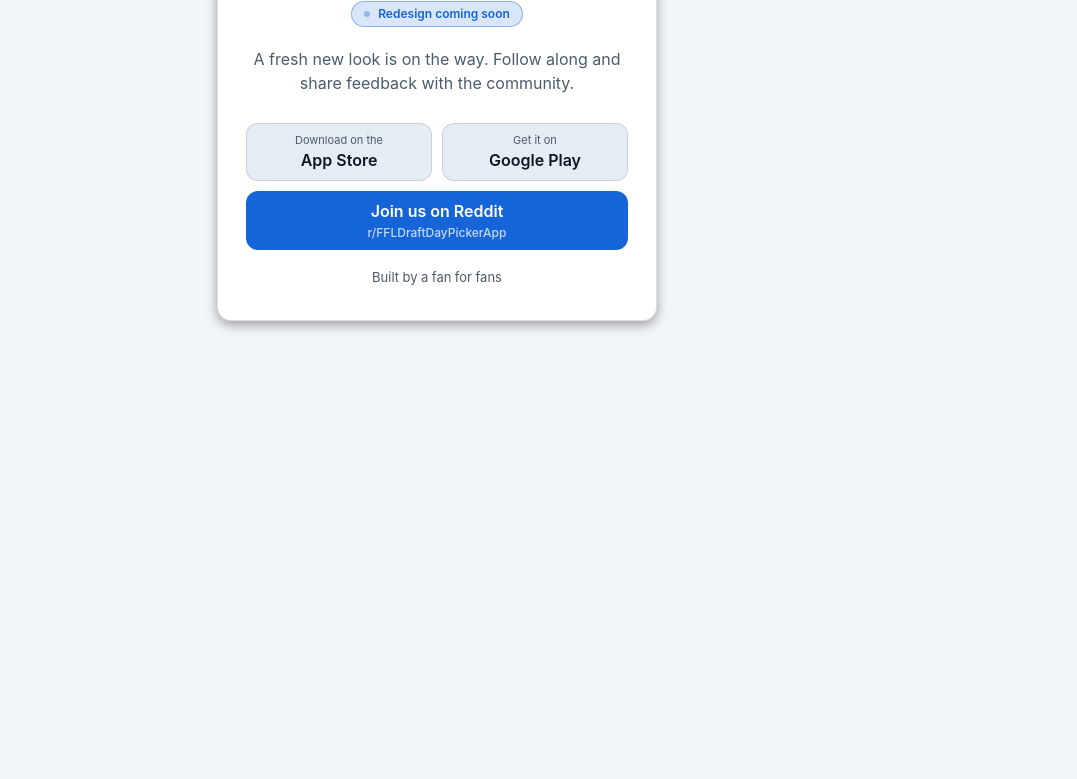
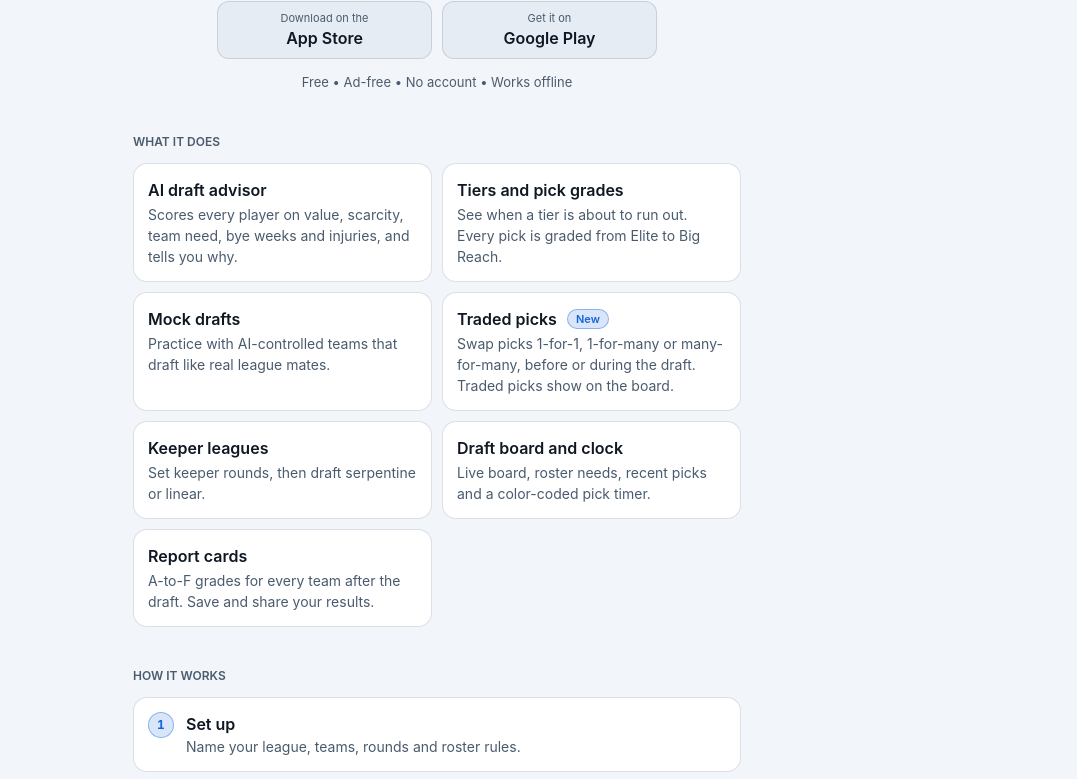
Before and after one commit to jdnorton22/fantasy-draft-data, a plain HTML site: page index.html in a window 1280 px wide. Shown: the part 332-1111 px from the top of the page, without its empty margins (203-1280 px from the left). Before the commit the page ends 800 px from the top, so only its background shows below. Drawn offline with Linux system fonts and the light colour scheme.

Commit message:
Update index.html

```diff
--- a/index.html
+++ b/index.html
@@ -13,8 +13,9 @@
     <meta charset="UTF-8">
     <meta name="viewport" content="width=device-width, initial-scale=1.0">
     <meta name="color-scheme" content="dark light">
-    <title>FFL Draft Day Picker - Redesign Coming Soon</title>
-    <meta name="description" content="FFL Draft Day Picker is getting a redesign. Join the community on Reddit for updates.">
+    <title>FFL Draft Day Picker - Fantasy Football Draft Kit &amp; AI Draft Assistant</title>
+    <meta name="description" content="Free fantasy football draft kit with AI pick recommendations, tiers, mock drafts, pick swaps and draft grades. Your live draft day companion for Android and iOS.">
+    <meta name="keywords" content="fantasy football draft kit, fantasy football draft app, AI draft assistant, live draft tool, mock draft, draft grades, VBD scoring, keeper league">
     <meta name="author" content="FFL Draft Day Picker">
     <meta name="robots" content="index, follow">
     <link rel="canonical" href="https://ffldraftdaypicker.com/">
@@ -22,8 +23,8 @@
     <link rel="apple-touch-icon" href="FootballIcon1024.png">
 
     <meta property="og:type" content="website">
-    <meta property="og:title" content="FFL Draft Day Picker - Redesign Coming Soon">
-    <meta property="og:description" content="A fresh new look is on the way. Join the community on Reddit for updates.">
+    <meta property="og:title" content="FFL Draft Day Picker - Fantasy Football Draft Kit &amp; AI Draft Assistant">
+    <meta property="og:description" content="Free, ad-free draft kit with AI recommendations, mock drafts and draft grades. Android and iOS.">
     <meta property="og:image" content="https://ffldraftdaypicker.com/FootballIcon1024.png">
     <meta property="og:url" content="https://ffldraftdaypicker.com/">
     <meta property="og:site_name" content="FFL Draft Day Picker">
@@ -52,107 +53,86 @@
             }
         }
         * { margin: 0; padding: 0; box-sizing: border-box; }
-        html, body { height: 100%; }
         body {
             font-family: -apple-system, BlinkMacSystemFont, 'SF Pro Text', 'Segoe UI', Roboto, sans-serif;
             background: var(--bg);
             color: var(--text1);
             line-height: 1.5;
-            display: flex;
-            align-items: center;
-            justify-content: center;
-            padding: 24px 16px;
             -webkit-font-smoothing: antialiased;
         }
-        /* One soft ice-blue glow, nothing else */
         body::before {
             content: '';
-            position: fixed; inset: 0; pointer-events: none;
+            position: fixed; inset: 0; pointer-events: none; z-index: -1;
             background: radial-gradient(ellipse 70% 45% at 50% 0%, color-mix(in srgb, var(--signal) 14%, transparent), transparent 70%);
         }
-        .card {
-            position: relative;
-            width: 100%;
-            max-width: 440px;
-            padding: 40px 28px 32px;
-            text-align: center;
-            background: var(--surface);
-            border: 1px solid var(--hairline);
-            border-radius: 14px;
-            box-shadow: 0 4px 12px rgba(0, 0, 0, 0.35);
-            animation: rise 0.6s ease both;
+        main { max-width: 640px; margin: 0 auto; padding: 56px 16px 32px; }
+        section { margin-top: 40px; }
+        a:focus-visible, button:focus-visible { outline: 2px solid var(--signal); outline-offset: 3px; }
+
+        /* Hero */
+        .hero { text-align: center; animation: rise 0.6s ease both; }
+        .icon {
+            width: 80px; height: 80px; border-radius: 18px;
+            border: 1px solid var(--hairline); margin-bottom: 20px;
         }
-        .icon {
-            width: 72px; height: 72px;
-            border-radius: 16px;
-            border: 1px solid var(--hairline);
-            margin-bottom: 20px;
-        }
-        h1 {
-            font-size: 1.6rem;
-            font-weight: 700;
-            letter-spacing: -0.01em;
-            line-height: 1.2;
-            margin-bottom: 14px;
-        }
+        h1 { font-size: clamp(1.7rem, 6vw, 2.2rem); font-weight: 700; letter-spacing: -0.01em; line-height: 1.15; margin-bottom: 10px; }
+        .lead { color: var(--text2); font-size: 1.05rem; max-width: 480px; margin: 0 auto 18px; }
         .pill {
             display: inline-flex; align-items: center; gap: 8px;
-            height: 26px; padding: 0 12px;
-            border-radius: 999px;
-            font-size: 12px; font-weight: 600;
+            height: 26px; padding: 0 12px; border-radius: 999px;
+            font-size: 12px; font-weight: 600; color: var(--signal);
+            background: color-mix(in srgb, var(--signal) 16%, transparent);
+            border: 1px solid color-mix(in srgb, var(--signal) 40%, transparent);
+            margin-bottom: 24px;
+        }
+        .pill i { width: 6px; height: 6px; border-radius: 50%; background: var(--signal); animation: pulse 2s ease-in-out infinite; }
+
+        /* Buttons */
+        .stores { display: grid; grid-template-columns: 1fr 1fr; gap: 10px; max-width: 440px; margin: 0 auto 10px; }
+        .btn-store, .btn {
+            display: flex; flex-direction: column; align-items: center; justify-content: center;
+            min-height: 56px; padding: 8px 12px; border-radius: 12px;
+            text-decoration: none; transition: transform 0.2s, filter 0.2s, border-color 0.2s;
+        }
+        .btn-store { background: var(--raised); border: 1px solid var(--hairline); color: var(--text1); }
+        .btn-store small { font-size: 11px; color: var(--text2); }
+        .btn-store span { font-size: 16px; font-weight: 600; }
+        .btn-store:hover { transform: translateY(-1px); border-color: color-mix(in srgb, var(--signal) 50%, transparent); }
+        .btn { max-width: 440px; margin: 0 auto; background: var(--signal); color: var(--on-signal); font-size: 16px; font-weight: 600; }
+        .btn small { font-size: 12px; font-weight: 500; opacity: 0.75; margin-top: 1px; }
+        .btn:hover { transform: translateY(-1px); filter: brightness(1.08); }
+        .meta { margin-top: 14px; font-size: 13px; color: var(--text2); }
+
+        /* Cards */
+        h2 { font-size: 12px; font-weight: 600; color: var(--text2); margin-bottom: 12px; }
+        .grid { display: grid; grid-template-columns: repeat(auto-fit, minmax(260px, 1fr)); gap: 10px; }
+        .tile { background: var(--surface); border: 1px solid var(--hairline); border-radius: 14px; padding: 14px; }
+        .tile h3 { font-size: 16px; font-weight: 600; margin-bottom: 2px; }
+        .new {
+            display: inline-block; vertical-align: 2px; margin-left: 6px;
+            padding: 1px 8px; border-radius: 999px; font-size: 11px; font-weight: 600;
             color: var(--signal);
             background: color-mix(in srgb, var(--signal) 16%, transparent);
             border: 1px solid color-mix(in srgb, var(--signal) 40%, transparent);
-            margin-bottom: 20px;
         }
-        .pill i {
-            width: 6px; height: 6px; border-radius: 50%;
-            background: var(--signal);
-            animation: pulse 2s ease-in-out infinite;
+        .tile p { font-size: 14px; color: var(--text2); }
+        .steps { list-style: none; counter-reset: s; display: grid; gap: 10px; }
+        .steps li {
+            counter-increment: s; background: var(--surface); border: 1px solid var(--hairline);
+            border-radius: 14px; padding: 14px 14px 14px 52px; position: relative; font-size: 14px; color: var(--text2);
         }
-        p {
-            color: var(--text2);
-            font-size: 1rem;
-            margin-bottom: 28px;
+        .steps li::before {
+            content: counter(s); position: absolute; left: 14px; top: 14px;
+            width: 24px; height: 24px; border-radius: 50%; display: grid; place-items: center;
+            font-size: 12px; font-weight: 700; font-variant-numeric: tabular-nums;
+            color: var(--signal); background: color-mix(in srgb, var(--signal) 16%, transparent);
+            border: 1px solid color-mix(in srgb, var(--signal) 40%, transparent);
         }
-        .btn {
-            display: flex; flex-direction: column; align-items: center; justify-content: center;
-            min-height: 56px;
-            padding: 8px 20px;
-            border-radius: 12px;
-            background: var(--signal);
-            color: var(--on-signal);
-            font-size: 16px; font-weight: 600;
-            text-decoration: none;
-            transition: transform 0.2s, filter 0.2s;
-        }
-        .stores {
-            display: grid; grid-template-columns: 1fr 1fr; gap: 10px;
-            margin-bottom: 10px;
-        }
-        .btn-store {
-            display: flex; flex-direction: column; align-items: center; justify-content: center;
-            min-height: 56px; padding: 8px 12px;
-            border-radius: 12px;
-            background: var(--raised);
-            border: 1px solid var(--hairline);
-            color: var(--text1);
-            text-decoration: none;
-            transition: transform 0.2s, border-color 0.2s;
-        }
-        .btn-store small { font-size: 11px; color: var(--text2); }
-        .btn-store span { font-size: 16px; font-weight: 600; }
-        .btn-store:hover { transform: translateY(-1px); border-color: color-mix(in srgb, var(--signal) 50%, transparent); }
-        .btn-store:focus-visible { outline: 2px solid var(--signal); outline-offset: 3px; }
-        .btn small { font-size: 12px; font-weight: 500; opacity: 0.75; margin-top: 1px; }
-        .btn:hover { transform: translateY(-1px); filter: brightness(1.08); }
-        .btn:focus-visible { outline: 2px solid var(--signal); outline-offset: 3px; }
-        .handle {
-            margin-top: 18px;
-            font-size: 13px;
-            color: var(--text2);
-            font-variant-numeric: tabular-nums;
-        }
+        .steps b { display: block; color: var(--text1); font-size: 16px; font-weight: 600; }
+
+        .cta { text-align: center; }
+        footer { text-align: center; font-size: 13px; color: var(--text2); padding: 8px 16px 40px; }
+
         /* Menu */
         .menu-btn {
             position: fixed; top: 16px; right: 16px; z-index: 30;
@@ -162,40 +142,30 @@
             cursor: pointer; transition: border-color 0.2s;
         }
         .menu-btn:hover { border-color: color-mix(in srgb, var(--signal) 50%, transparent); }
-        .menu-btn:focus-visible { outline: 2px solid var(--signal); outline-offset: 3px; }
         .menu-btn span { display: block; width: 18px; height: 2px; border-radius: 2px; background: var(--signal); transition: transform 0.25s, opacity 0.25s; }
         .menu-btn.open span:nth-child(1) { transform: translateY(7px) rotate(45deg); }
         .menu-btn.open span:nth-child(2) { opacity: 0; }
         .menu-btn.open span:nth-child(3) { transform: translateY(-7px) rotate(-45deg); }
-        .menu-overlay {
-            position: fixed; inset: 0; z-index: 10; background: rgba(0, 0, 0, 0.55);
-            opacity: 0; pointer-events: none; transition: opacity 0.25s;
-        }
+        .menu-overlay { position: fixed; inset: 0; z-index: 10; background: rgba(0, 0, 0, 0.55); opacity: 0; pointer-events: none; transition: opacity 0.25s; }
         .menu-overlay.open { opacity: 1; pointer-events: auto; }
         .menu {
             position: fixed; top: 0; right: 0; bottom: 0; z-index: 20;
             width: min(280px, 85vw); padding: 76px 20px 24px;
             background: var(--surface); border-left: 1px solid var(--hairline);
-            transform: translateX(100%); visibility: hidden;
-            transition: transform 0.3s ease, visibility 0.3s;
+            transform: translateX(100%); visibility: hidden; transition: transform 0.3s ease, visibility 0.3s;
         }
         .menu.open { transform: none; visibility: visible; }
-        .menu h2 {
-            font-size: 12px; font-weight: 600; color: var(--text2);
-            margin: 0 0 8px;
-        }
-        .menu h2:not(:first-child) { margin-top: 24px; }
         .menu a {
             display: flex; align-items: center; min-height: 44px;
             color: var(--text1); text-decoration: none; font-size: 16px; font-weight: 500;
             border-bottom: 1px solid var(--hairline);
         }
         .menu a:hover { color: var(--signal); }
-        .menu a:focus-visible { outline: 2px solid var(--signal); outline-offset: 2px; }
+
         @keyframes rise { from { opacity: 0; transform: translateY(12px); } to { opacity: 1; transform: none; } }
         @keyframes pulse { 0%, 100% { opacity: 1; } 50% { opacity: 0.35; } }
         @media (prefers-reduced-motion: reduce) {
-            .card, .pill i { animation: none; }
+            .hero, .pill i { animation: none; }
             .btn, .btn-store, .menu, .menu-overlay, .menu-btn span { transition: none; }
         }
     </style>
@@ -205,33 +175,61 @@
         <span></span><span></span><span></span>
     </button>
     <div class="menu-overlay" id="menuOverlay"></div>
-    <nav class="menu" id="menu" aria-label="Help and guides">
-        <h2>User Guides</h2>
+    <nav class="menu" id="menu" aria-label="User guides">
         <a href="user-guide_iOS.html">iOS User Guide</a>
         <a href="user-guide_Android.html">Android User Guide</a>
     </nav>
 
-    <main class="card">
-        <img class="icon" src="FootballIcon1024.png" alt="FFL Draft Day Picker app icon" width="72" height="72">
+    <main>
+        <header class="hero">
+            <img class="icon" src="FootballIcon1024.png" alt="FFL Draft Day Picker app icon" width="80" height="80">
             <h1>FFL Draft Day Picker</h1>
-        <div class="pill"><i aria-hidden="true"></i>Redesign coming soon</div>
-        <p>A fresh new look is on the way. Follow along and share feedback with the community.</p>
+            <p class="lead">Your fantasy football draft kit. An AI advisor for your live draft, with the reasoning behind every pick.</p>
+            <div class="pill"><i aria-hidden="true"></i>Redesign is launching now...</div>
             <div class="stores">
                 <a class="btn-store" href="https://apps.apple.com/us/app/ffl-draft-day-picker/id6758958075" rel="noopener">
-                <small>Download on the</small>
-                <span>App Store</span>
+                    <small>Download on the</small><span>App Store</span>
                 </a>
                 <a class="btn-store" href="https://play.google.com/store/apps/details?id=com.fantasydraft.picker" rel="noopener">
-                <small>Get it on</small>
-                <span>Google Play</span>
+                    <small>Get it on</small><span>Google Play</span>
                 </a>
             </div>
+            <p class="meta">Free &bull; Ad-free &bull; No account &bull; Works offline</p>
+        </header>
+
+        <section aria-labelledby="features">
+            <h2 id="features">WHAT IT DOES</h2>
+            <div class="grid">
+                <div class="tile"><h3>AI draft advisor</h3><p>Scores every player on value, scarcity, team need, bye weeks and injuries, and tells you why.</p></div>
+                <div class="tile"><h3>Tiers and pick grades</h3><p>See when a tier is about to run out. Every pick is graded from Elite to Big Reach.</p></div>
+                <div class="tile"><h3>Mock drafts</h3><p>Practice with AI-controlled teams that draft like real league mates.</p></div>
+                <div class="tile"><h3>Traded picks <span class="new">New</span></h3><p>Swap picks 1-for-1, 1-for-many or many-for-many, before or during the draft. Traded picks show on the board.</p></div>
+                <div class="tile"><h3>Keeper leagues</h3><p>Set keeper rounds, then draft serpentine or linear.</p></div>
+                <div class="tile"><h3>Draft board and clock</h3><p>Live board, roster needs, recent picks and a color-coded pick timer.</p></div>
+                <div class="tile"><h3>Report cards</h3><p>A-to-F grades for every team after the draft. Save and share your results.</p></div>
+            </div>
+        </section>
+
+        <section aria-labelledby="how">
+            <h2 id="how">HOW IT WORKS</h2>
+            <ol class="steps">
+                <li><b>Set up</b>Name your league, teams, rounds and roster rules.</li>
+                <li><b>Draft</b>Follow the Best Available card, or search any player.</li>
+                <li><b>Review</b>Check the grades, history and report cards.</li>
+            </ol>
+        </section>
+
+        <section class="cta" aria-label="Community">
             <a class="btn" href="https://www.reddit.com/r/FFLDraftDayPickerApp/" rel="noopener">
                 <span>Join us on Reddit</span>
                 <small>r/FFLDraftDayPickerApp</small>
             </a>
-        <div class="handle">Built by a fan for fans</div>
+            <p class="meta">Built by a fan for fans</p>
+        </section>
     </main>
+
+    <footer>Android &amp; iOS &bull; Free</footer>
+
     <script>
     (function () {
         var btn = document.getElementById('menuBtn');
```
Lines whose indentation alone changed are shown as unchanged.
